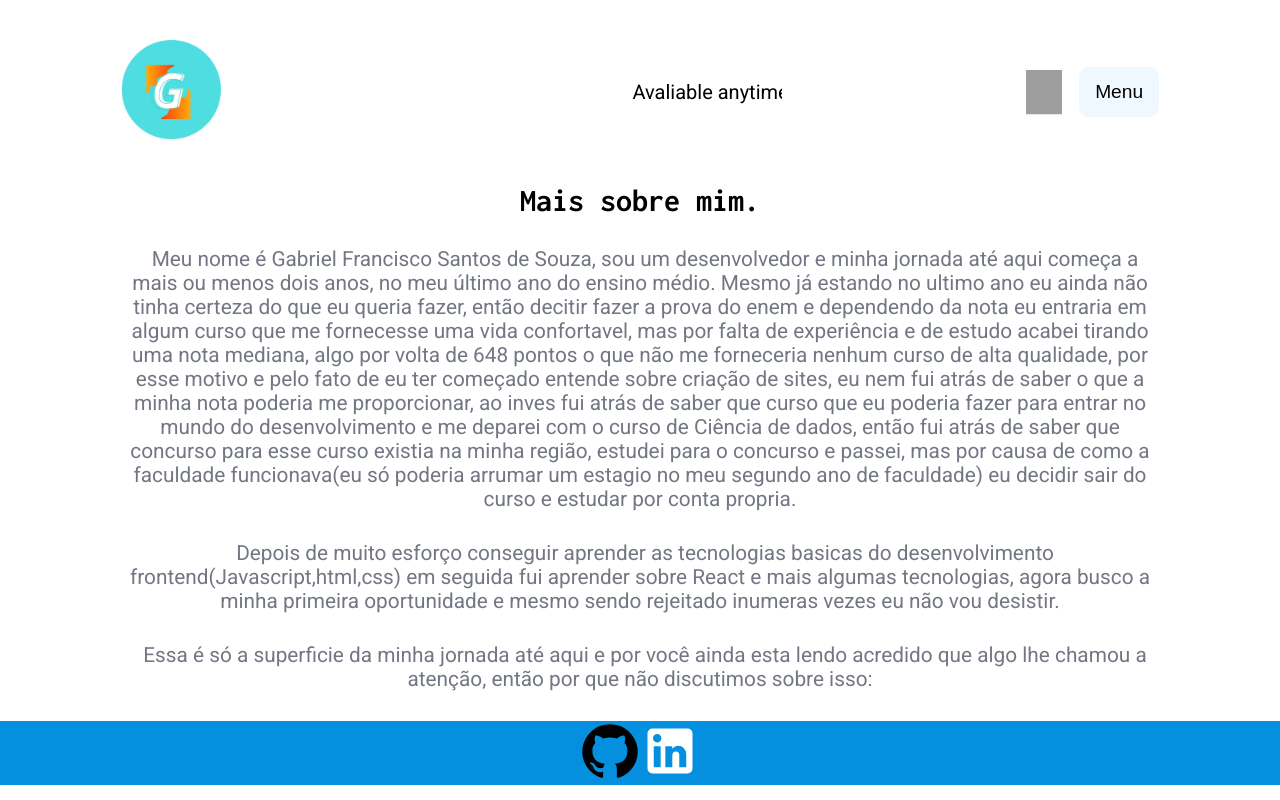
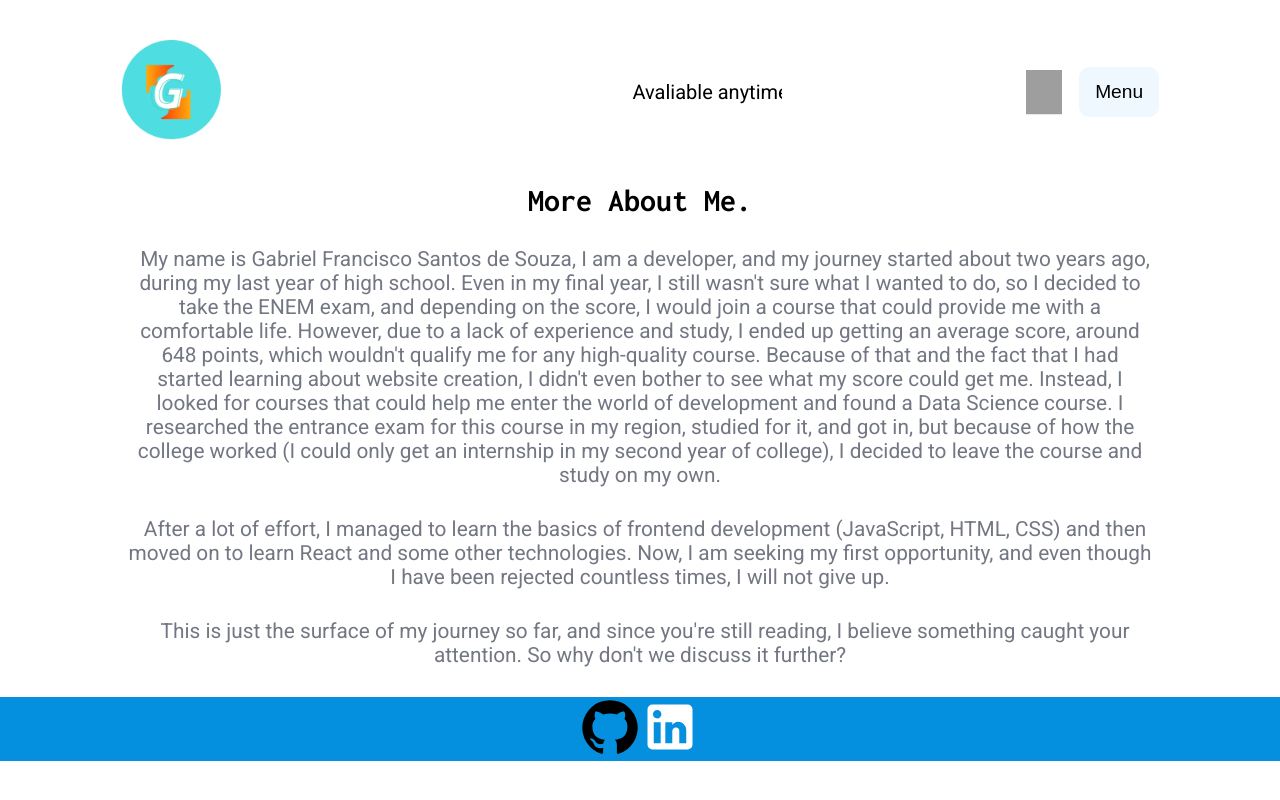
Before and after one commit to gab9244/MyPortfolio, a React (Vite) app in the folder vite-project/: page /Sobre in a window 1280 px wide. Both pictures are taken after a click on the picture 1044 px from the left and 92 px from the top of the page. Shown: the top 800 px of the page. Built offline with nearby package versions, Linux system fonts and the light colour scheme; grey boxes are pictures that could not be loaded.

Commit message:
Improving the SEO of the site

```diff
--- a/vite-project/src/Components/Header.jsx
+++ b/vite-project/src/Components/Header.jsx
@@ -16,7 +16,7 @@ export const Header = () => {
     <>
       <header className="Header">
         <Link to="/">
-          <img src="MeuLogo.png" alt="" id="Logo" />
+          <img src="MeuLogo.png" alt="Meu logo" id="Logo" />
         </Link>
         {/* É necessário ter o mesmo texto duas vezes para poder criar o efeito */}
         <div className="slider">
@@ -44,7 +44,7 @@ export const Header = () => {
           {Language ? (
             <img
               src="https://victortrani.dev/img/united-states-of-america.22de86d3.svg"
-              alt="usa flag"
+              alt="USA flag"
               width={"40px"}
               onClick={ChooseL}
               className="lenguageBtn"
--- a/vite-project/src/Components/Home.jsx
+++ b/vite-project/src/Components/Home.jsx
@@ -18,7 +18,7 @@ export const Home = () => {
           </h1>
         )}
 
-        <img src="Editando a minha foto (1).png" alt="My logo" id="MinhaFoto" />
+        <img src="Editando a minha foto (1).png" alt="A photo of myself" id="MinhaFoto" />
       </div>
     </div>
   );
--- a/vite-project/src/Components/Modal.jsx
+++ b/vite-project/src/Components/Modal.jsx
@@ -1,10 +1,10 @@
 import * as React from "react";
-import { useState } from "react";
+import { useState, useContext } from "react";
 import Box from "@mui/material/Box";
 import Button from "@mui/material/Button";
 import Typography from "@mui/material/Typography";
 import Modal from "@mui/material/Modal";
-
+import { UserContext } from "./UserContext";
 const style = {
   position: "absolute",
   top: "50%",
@@ -19,41 +19,131 @@ const style = {
 };
 
 export default function BasicModal() {
+  const { Language } = useContext(UserContext);
+
   const [open, setOpen] = React.useState(false);
-  const [popupValue, setPopupValue] = useState({name:"",texto: ""})
+  const [popupValue, setPopupValue] = useState({ name: "", texto: "" });
   const handleOpen = (value) => {
-
-    setOpen(true)
-    setPopupValue(value)
-  }
+    setOpen(true);
+    setPopupValue(value);
+  };
   const handleClose = () => setOpen(false);
-
 
   return (
     <div>
-      <Button onClick={() =>handleOpen({name:"Javascript",
-        texto:"É uma linguages Full-Stack que nos permiti implementar eventos, manipular o DOM e nos dar acesso a uma vastidão de frameworks e bibliotecas."})}>
-        <img src="js.png" alt=" JavaScript icon"  className="Skills" />
+      <Button
+        onClick={() =>
+          handleOpen(
+            !Language
+              ? {
+                  name: "Javascript",
+                  texto:
+                    "É uma linguagem Full-Stack que nos permite implementar eventos, manipular o DOM e nos dar acesso a uma vastidão de frameworks e bibliotecas.",
+                }
+              : {
+                  name: "Javascript",
+                  texto:
+                    "Is a full-stack language that allows us to implement events, manipulate the DOM, and give us access to a large number of frameworks and libraries.",
+                }
+          )
+        }
+      >
+        <img src="js.png" alt=" JavaScript icon" className="Skills" />
       </Button>
-      <Button onClick={() =>handleOpen({name:"React",
-        texto:"É uma biblioteca que permite com que usemos varios hooks que nos ajudam a fazer tarefas mais complexas com eventos.Como exemplo posso destacar o useState, useContext e useEffect."})} >
-        <img src="react.png" alt="React icon"  className="Skills" />
+      <Button
+        onClick={() =>
+          handleOpen(
+            !Language
+              ? {
+                  name: "React",
+                  texto:
+                    "É uma biblioteca que permite com que usemos varios hooks que nos ajudam a fazer tarefas mais complexas com eventos.Como exemplo posso destacar o useState, useContext e useEffect.",
+                }
+              : {
+                  name: "React",
+                  texto:
+                    "It's a library that allow the use of a variety of hooks that help us to do more complex tasks with events. As exempla I can list useState, useContext and useEffect",
+                }
+          )
+        }
+      >
+        <img src="react.png" alt="React icon" className="Skills" />
       </Button>
-      <Button onClick={() =>handleOpen({name:"Node",
-        texto:"É uma plataforma que nos permite usar JavaScript no backend, eu costumo usa-lo para fazer solicitações a algum banco de dados, mas para facilitar esse processo eu prefiro usar o framework Express."})}>
-        <img src="NodeLogo.png" alt="node icon"  className="Skills" />
+      <Button
+        onClick={() =>
+          handleOpen(
+            !Language
+              ? {
+                  name: "Node",
+                  texto:
+                    "É uma plataforma que nos permite usar JavaScript no backend, eu costumo usa-lo para fazer solicitações a algum banco de dados, mas para facilitar esse processo eu prefiro usar o framework Express.",
+                }
+              : {
+                  name: "Node",
+                  texto:
+                    "It's a platform that allow us to use JavaScript in the Backend. I usually use it to make requests to some database, but to make this process easy I prefer to use a framework called Express.",
+                }
+          )
+        }
+      >
+        <img src="NodeLogo.png" alt="node icon" className="Skills" />
       </Button>
-      <Button onClick={() =>handleOpen({name:"Git",
-        texto:"Git é um sistema de controle de versões, ele é utilizado para acompanhar mudança no código, podendo ser usado para fundir códigos, voltar em certas versões e etc."})}>
-        <img src="GitLogo.png" alt="git icon"  className="Skills"/>
+      <Button
+        onClick={() =>
+          handleOpen(
+            !Language
+              ? {
+                  name: "Git",
+                  texto:
+                    "Git é um sistema de controle de versões, ele é utilizado para acompanhar mudança no código, podendo ser usado para fundir códigos, voltar em certas versões e etc.",
+                }
+              : {
+                  name: "Git",
+                  texto:
+                    "Git is a version control system, he is used to track changes in the code, it can even be used to merge code and go back to certain versions, etc.",
+                }
+          )
+        }
+      >
+        <img src="GitLogo.png" alt="Git icon" className="Skills" />
       </Button>
-      <Button onClick={() =>handleOpen({name:"CSS",
-        texto:"Cascanding style sheet é um linguagem de estilo que usamos para adicionar estilo a documentos escritos em HTML e XML. Enquanto o HTML tem como proposito aplicar sintaxe a um documento o CSS tem como objetivo adicionar estilo a essa sintaxe/tags. "})}>
-        <img src="css-3.png" alt="CSS icon"  className="Skills"/>
+      <Button
+        onClick={() =>
+          handleOpen(
+            !Language
+              ? {
+                  name: "CSS",
+                  texto:
+                    "Cascanding Style Sheet é um linguagem de estilo que usamos para adicionar estilo a documentos escritos em HTML e XML. Enquanto o HTML tem como proposito aplicar sintaxe a um documento o CSS tem como objetivo adicionar estilo a essa sintaxe/tags. ",
+                }
+              : {
+                  name: "CSS",
+                  texto:
+                    "CSS or Cascading Style Sheet is a makeup language that we use to add style to HTML and XML documents. While HTML have as goal apply syntax to a document CSS wants to add style to that syntax/tags. ",
+                }
+          )
+        }
+      >
+        <img src="css-3.png" alt="CSS icon" className="Skills" />
       </Button>
-      <Button onClick={() =>handleOpen({name:"HTML",
-        texto:"HTML ou Hypertext Markup Language é uma linguagem que mostra texto de maneira sintatica, focando no motivo para o uso de uma tag do que o seu formato, isso quer dizer que um titulo principal deve ser definido usando a tag h1 não porque seu estilo usa um tamanho de fonte maior, mas sim porque h1 tem como uso correto ser utilizado para definir titulo principal."})}>
-        <img src="html.png" alt="HTML icon"  className="Skills"/>
+      <Button
+        onClick={() =>
+          handleOpen(
+            !Language
+              ? {
+                  name: "HTML",
+                  texto:
+                    "HTML ou Hypertext Markup Language é uma linguagem que mostra texto de maneira sintatica, focando no motivo para o uso de uma tag do que o seu formato, isso quer dizer que um titulo principal deve ser definido usando a tag h1 não porque seu estilo usa um tamanho de fonte maior, mas sim porque h1 tem como uso correto ser utilizado para definir titulo principal.",
+                }
+              : {
+                  name: "HTML",
+                  texto:
+                    "HTML or Hypertext Markup Language  is a language that show text in a syntactic way, focusing in the motivation to the use of a tag instead of its format, this mean that a main title must to be defined using a h1 tag, not because of the bigger style font size that it uses, but because h1 has as it correct use be used to define main titles.",
+                }
+          )
+        }
+      >
+        <img src="html.png" alt="HTML icon" className="Skills" />
       </Button>
 
       <Modal
@@ -78,6 +168,3 @@ export default function BasicModal() {
   <img src="js.png" alt=" JavaScript icon" />
   <img src="react.png" alt="React icon" />
 </div>;
-
-//Eu quero fazer com que quando uma das imagens forem clicadas o texto popup aparecerá mostrando uma descrição sobre a tecnologia que o icone representa
-//Pra fazer com que quando um icone seja clicado uma descrição sobre ele apareça, use e.target.value e adicione o evento para que o texto do popup seja mudado baseado no valor do icone clicado
--- a/vite-project/src/Components/Projects.jsx
+++ b/vite-project/src/Components/Projects.jsx
@@ -47,7 +47,7 @@ export const Projects = () => {
           </div>
         </section>
         <section>
-          <img src="taskmanager-printe.png" alt="A MultiStepForm screenshot" />
+          <img src="taskmanager-printe.png" alt="A screenshot of my taskmanager project" />
           <div className={"uperPart"}>
             <button className="visitWebBtn">
               <a href="https://task-manager-q6ci.onrender.com/" target="_blank">
@@ -82,7 +82,7 @@ export const Projects = () => {
         <section>
           <img
             src="screenshot-challenger01.png"
-            alt="A Memory game screenshot"
+            alt="screenshot of a E commerce site"
           />
 
           <div className={"uperPart"}>
--- a/vite-project/src/Components/Sobre.jsx
+++ b/vite-project/src/Components/Sobre.jsx
@@ -1,13 +1,83 @@
 import LinkedInIcon from "@mui/icons-material/LinkedIn";
 import GitHubIcon from "@mui/icons-material/GitHub";
+import { useContext } from "react";
+import { UserContext } from "./UserContext";
+
 export const Sobre = () => {
+  const { Language } = useContext(UserContext);
+
   return (
+    <main className="sobreMim">
+      {!Language ? (
+        <>
+          <h1>Mais sobre mim.</h1>
+          <p>
+            Meu nome é Gabriel Francisco Santos de Souza, sou um desenvolvedor e
+            minha jornada até aqui começa a mais ou menos dois anos, no meu
+            último ano do ensino médio. Mesmo já estando no ultimo ano eu ainda
+            não tinha certeza do que eu queria fazer, então decidir fazer a
+            prova do Enem e dependendo da nota eu entraria em algum curso que me
+            fornecesse uma vida confortável, mas por falta de experiência e de
+            estudo acabei tirando uma nota mediana, algo por volta de 648 pontos
+            o que não me forneceria nenhum curso de alta qualidade, por esse
+            motivo e pelo fato de eu ter começado entende sobre criação de
+            sites, eu nem fui atrás de saber o que a minha nota poderia me
+            proporcionar, ao invés fui atrás de saber que curso que eu poderia
+            fazer para entrar no mundo do desenvolvimento e me deparei com o
+            curso de Ciência de dados, então fui atrás de saber que concurso
+            para esse curso existia na minha região, estudei para o concurso e
+            passei, mas por causa de como a faculdade funcionava(eu só poderia
+            arrumar um estagio no meu segundo ano de faculdade) eu decidir sair
+            do curso e estudar por conta própria.
+          </p>
+          <p>
+            Depois de muito esforço conseguir aprender as tecnologias básicas do
+            desenvolvimento frontend(Javascript, html, css) em seguida fui
+            aprender sobre React e mais algumas tecnologias, agora busco a minha
+            primeira oportunidade e mesmo sendo rejeitado inúmeras vezes eu não
+            vou desistir.
+          </p>
+          <p>
+            Essa é só a superfície da minha jornada até aqui e por você ainda
+            esta lendo acredito que algo lhe chamou a atenção, então por que não
+            discutimos sobre isso:
+          </p>
+        </>
+      ) : (
+        <>
+          <h1>More About Me.</h1>
+          <p>
+            My name is Gabriel Francisco Santos de Souza, I am a developer, and
+            my journey started about two years ago, during my last year of high
+            school. Even in my final year, I still wasn't sure what I wanted to
+            do, so I decided to take the ENEM exam, and depending on the score,
+            I would join a course that could provide me with a comfortable life.
+            However, due to a lack of experience and study, I ended up getting
+            an average score, around 648 points, which wouldn't qualify me for
+            any high-quality course. Because of that and the fact that I had
+            started learning about website creation, I didn't even bother to see
+            what my score could get me. Instead, I looked for courses that could
+            help me enter the world of development and found a Data Science
+            course. I researched the entrance exam for this course in my region,
+            studied for it, and got in, but because of how the college worked (I
+            could only get an internship in my second year of college), I
+            decided to leave the course and study on my own.
+          </p>
+          <p>
+            After a lot of effort, I managed to learn the basics of frontend
+            development (JavaScript, HTML, CSS) and then moved on to learn React
+            and some other technologies. Now, I am seeking my first opportunity,
+            and even though I have been rejected countless times, I will not
+            give up.
+          </p>
+          <p>
+            This is just the surface of my journey so far, and since you're
+            still reading, I believe something caught your attention. So why
+            don't we discuss it further?
+          </p>
+        </>
+      )}
 
-    <main className="sobreMim">
-      <h1>Mais sobre mim.</h1>
-      <p>Meu nome é Gabriel Francisco Santos de Souza, sou um desenvolvedor e minha jornada até aqui começa a mais ou menos dois anos, no meu último ano do ensino médio. Mesmo já estando no ultimo ano eu ainda não tinha certeza do que eu queria fazer, então decitir fazer a prova do enem e dependendo da nota eu entraria em algum curso que me fornecesse uma vida confortavel, mas por falta de experiência e de estudo acabei tirando uma nota mediana, algo por volta de 648 pontos o que não me forneceria nenhum curso de alta qualidade, por esse motivo e pelo fato de eu ter começado entende sobre criação de sites, eu nem fui atrás de saber o que a minha nota poderia me proporcionar, ao inves fui atrás de saber que curso que eu poderia fazer para entrar no mundo do desenvolvimento e me deparei com o curso de Ciência de dados, então fui atrás de saber que concurso para esse curso existia na minha região, estudei para o concurso e passei, mas por causa de como a faculdade funcionava(eu só poderia arrumar um estagio no meu segundo ano de faculdade) eu decidir sair do curso e estudar por conta propria.</p>
-      <p>Depois de muito esforço conseguir aprender as tecnologias basicas do desenvolvimento frontend(Javascript,html,css) em seguida fui aprender sobre React e mais algumas tecnologias, agora busco a minha primeira oportunidade e mesmo sendo rejeitado inumeras vezes eu não vou desistir.</p>
-      <p>Essa é só a superficie da minha jornada até aqui e por você ainda esta lendo acredido que algo lhe chamou a atenção, então por que não discutimos sobre isso:</p>
       <div className="SobreSocials">
         <a href="https://github.com/gab9244" target="_blank" id="githubLogo">
           <GitHubIcon className="icones" sx={{ fontSize: 60 }} />
@@ -23,5 +93,5 @@ export const Sobre = () => {
         </a>
       </div>
     </main>
-  )
-}
+  );
+};
```
